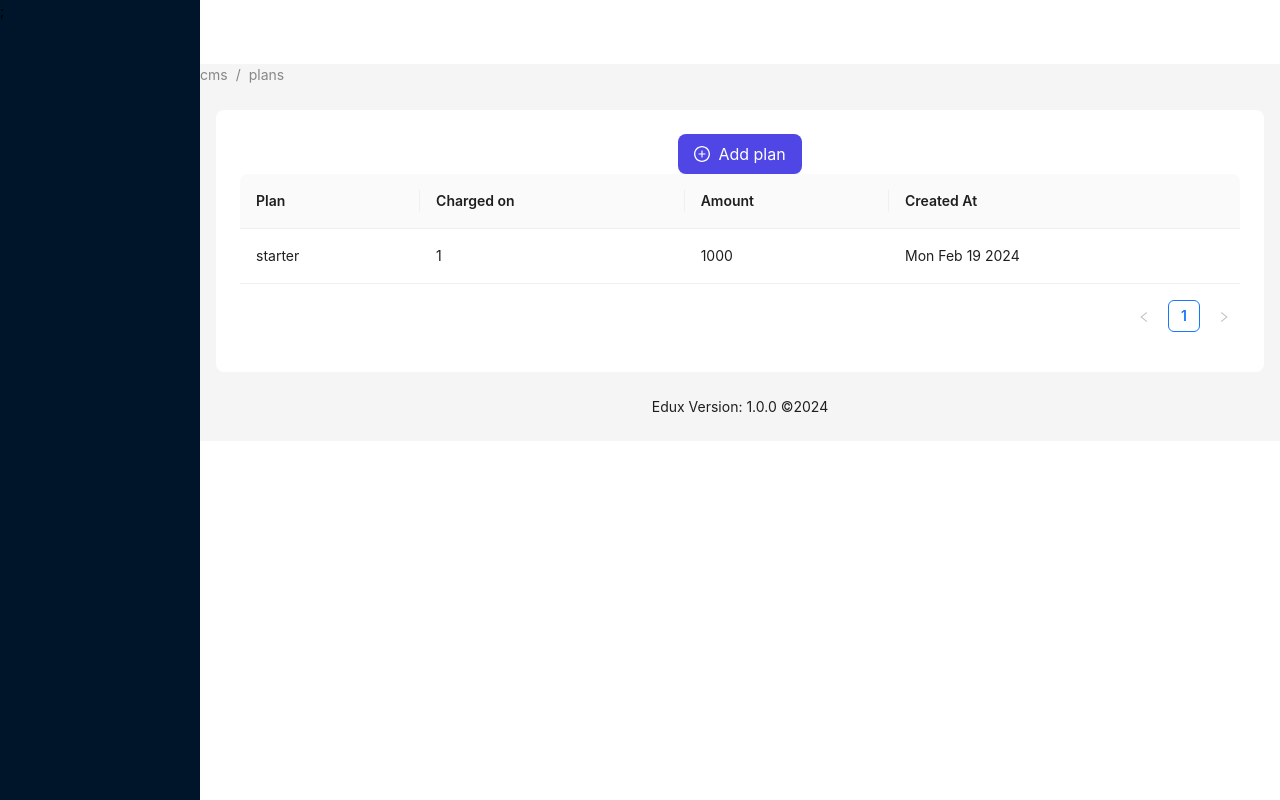
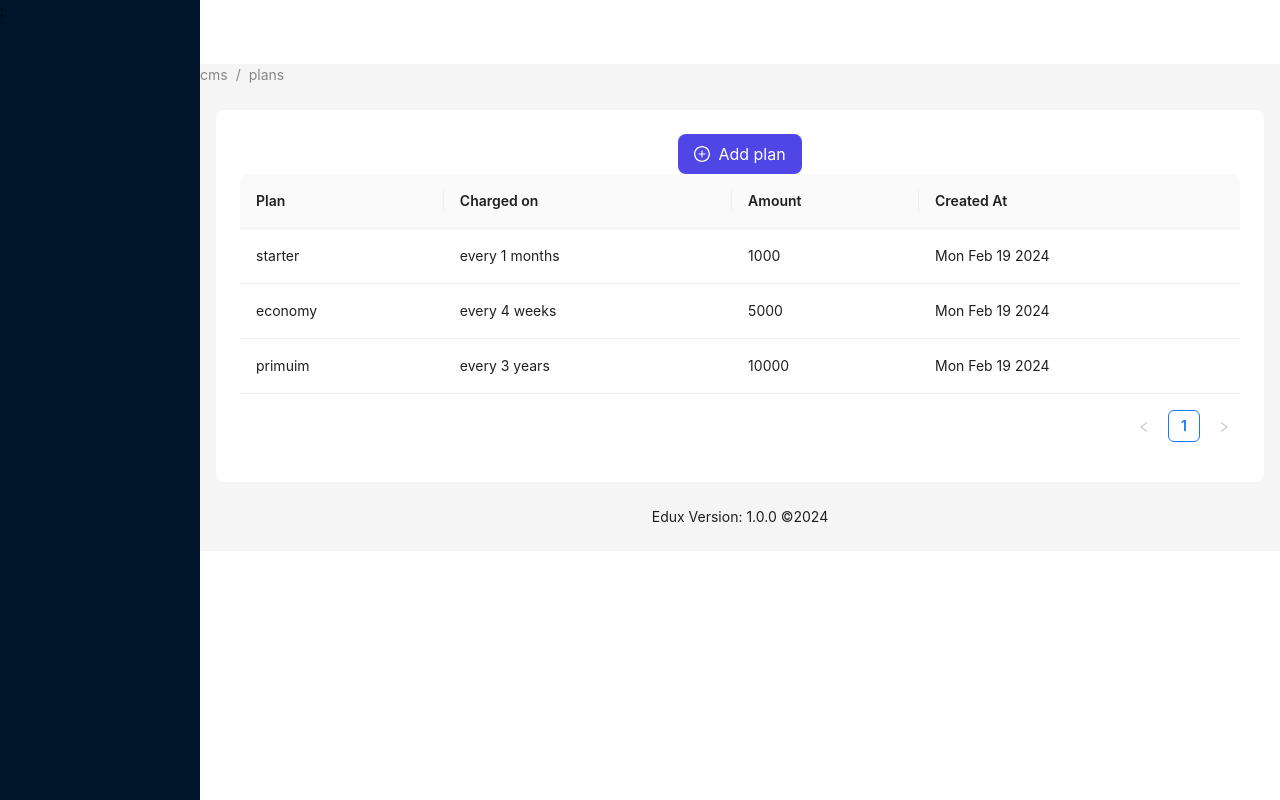
Before and after one commit to KaleemUllah700/edu, a Next.js app: page /cms/plans in a window 1280 px wide. Built offline with nearby package versions, Linux system fonts and the light colour scheme.

Commit message:
cms-plan table updated

```diff
--- a/components/cms/plans/index.jsx
+++ b/components/cms/plans/index.jsx
@@ -22,8 +22,8 @@ const Plans = ()=>{
         },
         {
             title:'Charged on',
-            dataIndex: 'interval',
-            key: 'interval'
+            key: 'interval',
+            render:(_,item)=>("every "+`${item.interval} ${item.period}`)
         },
         {
             title: 'Amount',
@@ -41,7 +41,22 @@ const Plans = ()=>{
         {
             title: 'starter',
             interval: 1,
+            period:'months',
             amount: 1000,
+            createdAt: new Date().toDateString()
+        },
+        {
+            title: 'economy',
+            interval: 4,
+            period:'weeks',
+            amount: 5000,
+            createdAt: new Date().toDateString()
+        },
+        {
+            title: 'primuim',
+            interval: 3,
+            period:'years',
+            amount: 10000,
             createdAt: new Date().toDateString()
         }
     ]
```
